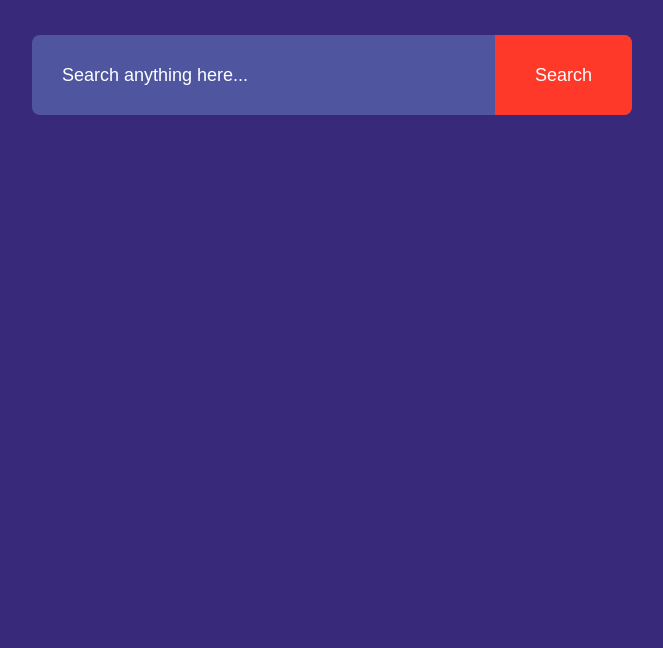
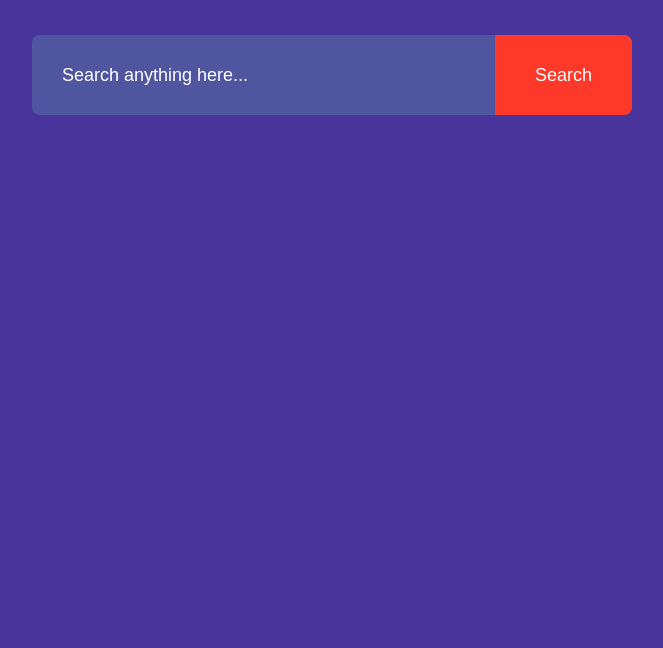
Before and after one commit to imanudevv/SEARCH-ENGINE-USING-HTML-CSS-JS, a plain HTML site: page index.html in a window 1280 px wide. Shown: the part 152-800 px from the top of the page, without its empty margins (308-971 px from the left). Drawn offline with Linux system fonts and the light colour scheme.

Commit message:
color-changed

```diff
--- a/style.css
+++ b/style.css
@@ -5,7 +5,7 @@
     font-family: 'popins', sans-serif;
 }
 body{
-    background: #39297b;
+    background: #48349a;
     color: #fff;
 
 }
```
